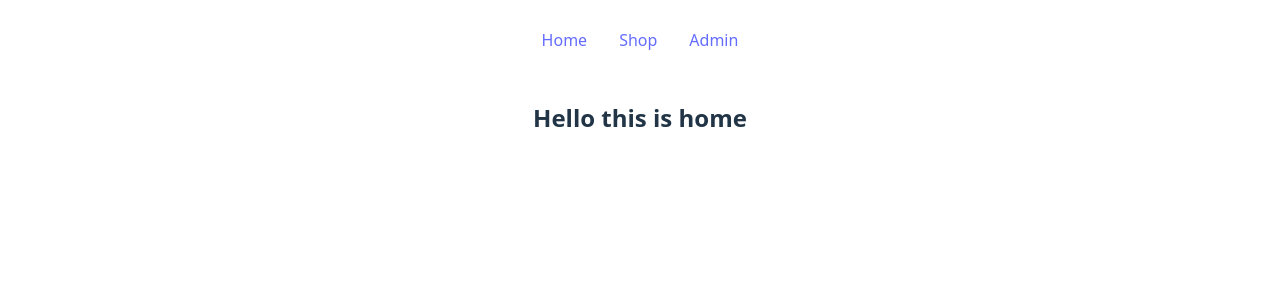
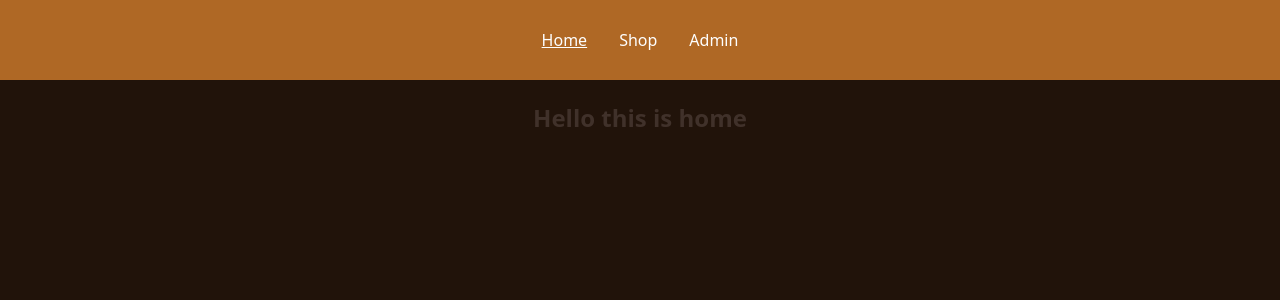
Before and after one commit to KarinaAllard/ecommerce-client, a React (Vite) app: page / in a window 1280 px wide. Shown: the top 300 px of the page. Built offline with nearby package versions, Linux system fonts and the light colour scheme.

Commit message:
Add global styling for text, anchors, background color

```diff
--- a/src/styles/global.css
+++ b/src/styles/global.css
@@ -6,3 +6,30 @@
     --medium-grey: #BDB4B7;
     --light-grey: #FEFEFE;
 }
+
+body {
+    background-color: var(--dark-brown);
+    color: var(--light-grey);
+}
+
+header {
+    background-color: var(--dark-orange);
+}
+
+a {
+    color: var(--light-grey);
+}
+
+a:hover {
+    color: var(--dark-brown);
+}
+
+.active {
+    text-decoration: underline;
+}
+
+h2,
+h3,
+p {
+    color: var(--medium-brown);
+}
```
